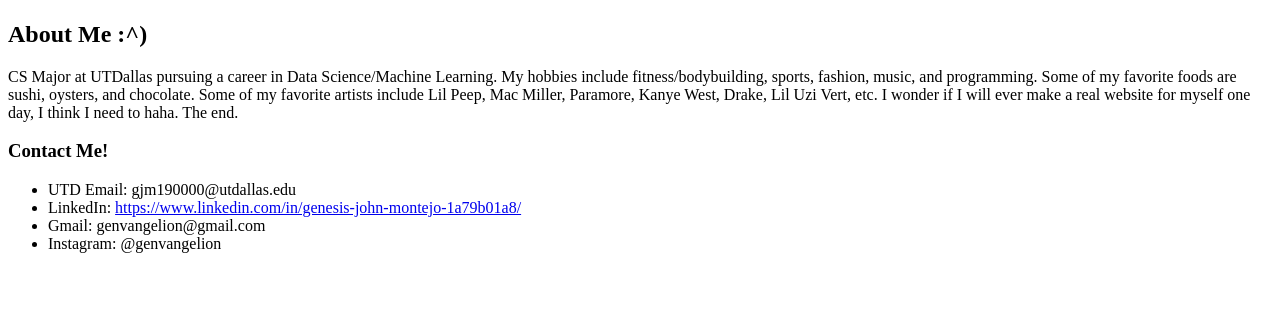
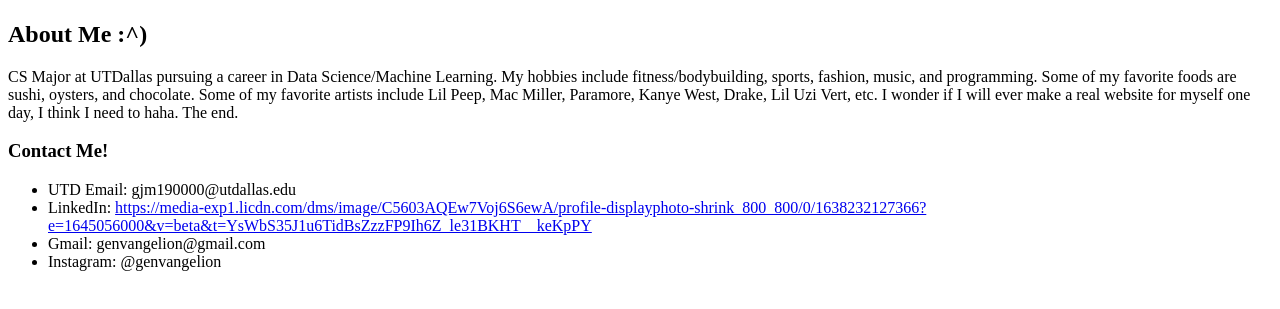
Before and after one commit to genvangelion/azure_website, a plain HTML site: page index.html in a window 1280 px wide. Shown: the part 99-408 px from the top of the page. Drawn offline with Linux system fonts and the light colour scheme.

Commit message:
Update and rename The Life Of Gen.html to index.html

```diff
--- a/The Life Of Gen.html
+++ b/index.html
@@ -11,7 +11,7 @@
   <h3>Contact Me!</h3>
   <ul>
     <li>UTD Email: gjm190000@utdallas.edu</li>
-    <li>LinkedIn: <a href="https://www.linkedin.com/in/genesis-john-montejo-1a79b01a8/">https://www.linkedin.com/in/genesis-john-montejo-1a79b01a8/</a></li>
+    <li>LinkedIn: <a href="https://www.linkedin.com/in/genesis-john-montejo-1a79b01a8/">https://media-exp1.licdn.com/dms/image/C5603AQEw7Voj6S6ewA/profile-displayphoto-shrink_800_800/0/1638232127366?e=1645056000&v=beta&t=YsWbS35J1u6TidBsZzzFP9Ih6Z_le31BKHT__keKpPY</a></li>
     <li>Gmail: genvangelion@gmail.com</li>
     <li>Instagram: @genvangelion</li>
   </ul>
```
